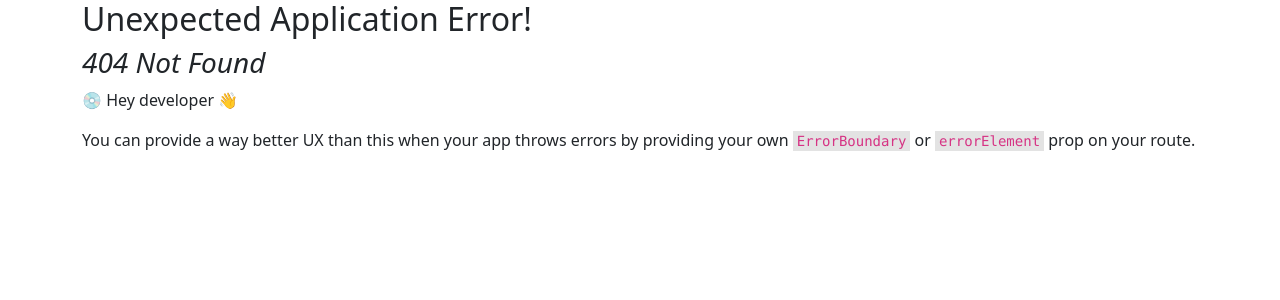
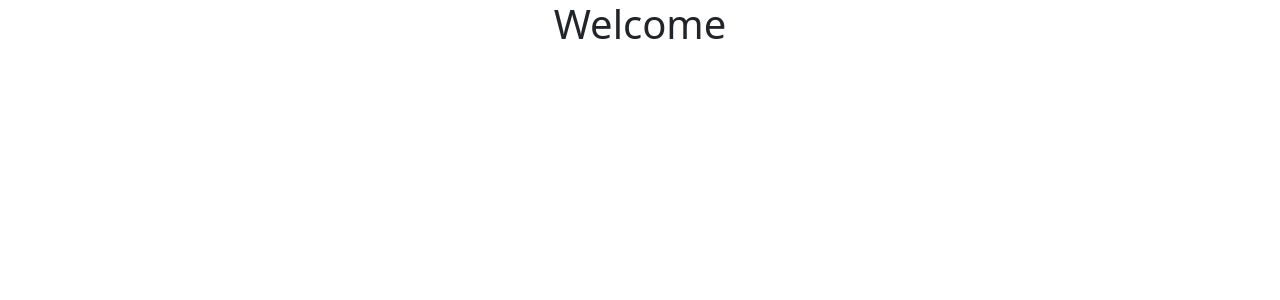
Before and after one commit to rishii-27/mailbox-client, a React (Create React App) app: page /welcome in a window 1280 px wide. Before the commit this address had no page. Shown: the top 300 px of the page. Built offline with nearby package versions, Linux system fonts and the light colour scheme.

Commit message:
Added Welcome Page

```diff
--- a/src/App.js
+++ b/src/App.js
@@ -1,6 +1,7 @@
 import { RouterProvider, createBrowserRouter } from "react-router-dom";
 import SignUp from "./Components/SignUp";
 import ForgotPassword from "./Components/ForgotPassword";
+import Welcome from "./Components/Welcome";
 
 function App() {
   const routes = createBrowserRouter([
@@ -12,6 +13,10 @@ function App() {
       path: "/forgetPassword",
       element: <ForgotPassword />,
     },
+    {
+      path: "/welcome",
+      element: <Welcome />,
+    },
   ]);
 
   return (
--- a/src/Components/SignUp.js
+++ b/src/Components/SignUp.js
@@ -1,11 +1,12 @@
 import React, { useRef, useState } from "react";
-import { Link } from "react-router-dom";
+import { Link, useNavigate } from "react-router-dom";
 
 const SignUp = () => {
   const emailInputRef = useRef();
   const passwordInputRef = useRef();
   const confirmpasswordInputRef = useRef();
   const [isLogin, setIsLogin] = useState(true);
+  const navigate = useNavigate();
 
   const switchAuthModeHandler = () => {
     setIsLogin((prevState) => !prevState);
@@ -73,6 +74,9 @@ const SignUp = () => {
             passwordInputRef.current.value = "";
 
             localStorage.setItem("idToken", data.idToken);
+            localStorage.setItem("email", data.email);
+
+            navigate("/welcome");
 
             console.log("User has successfully logged in", data);
           }
--- /dev/null
+++ b/src/Components/Welcome.js
@@ -0,0 +1,7 @@
+import React from "react";
+
+const Welcome = () => {
+  return <h1 className="text-center">Welcome</h1>;
+};
+
+export default Welcome;
```
